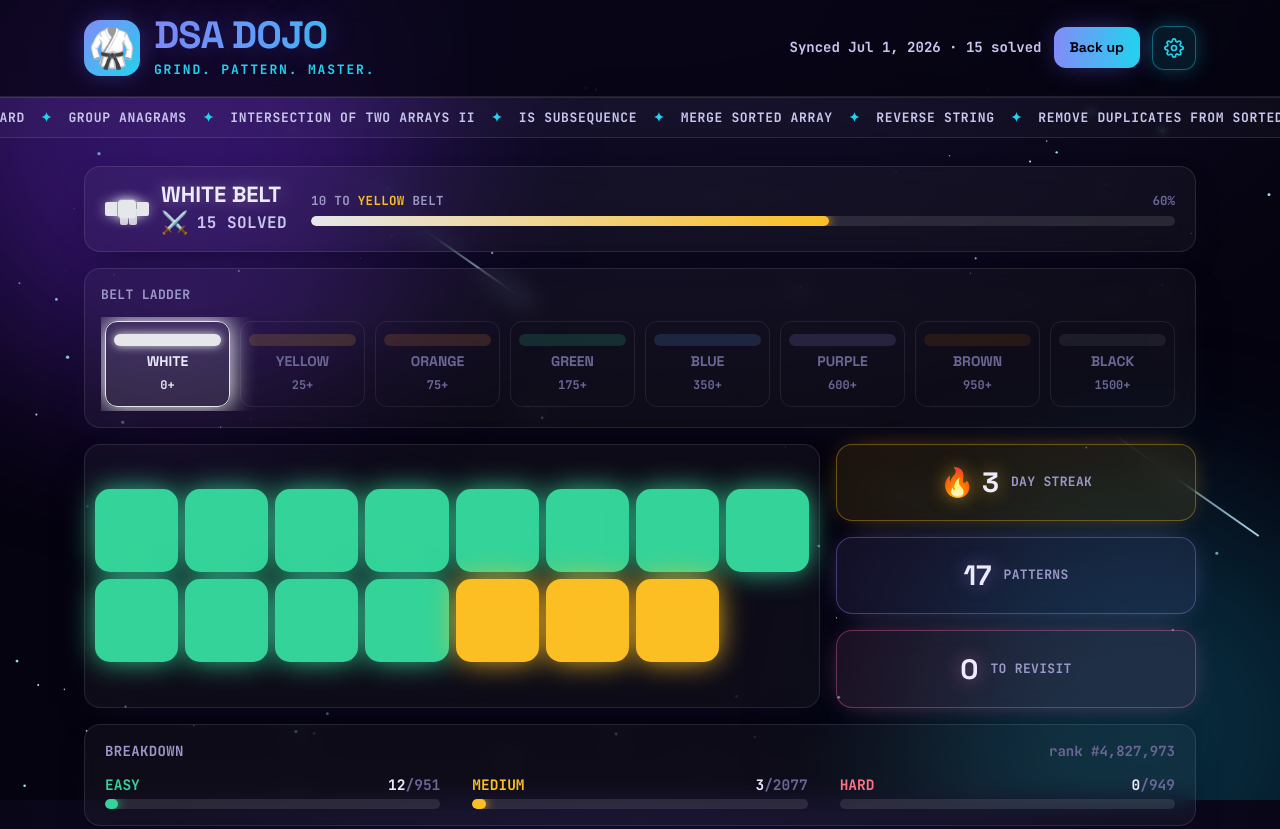
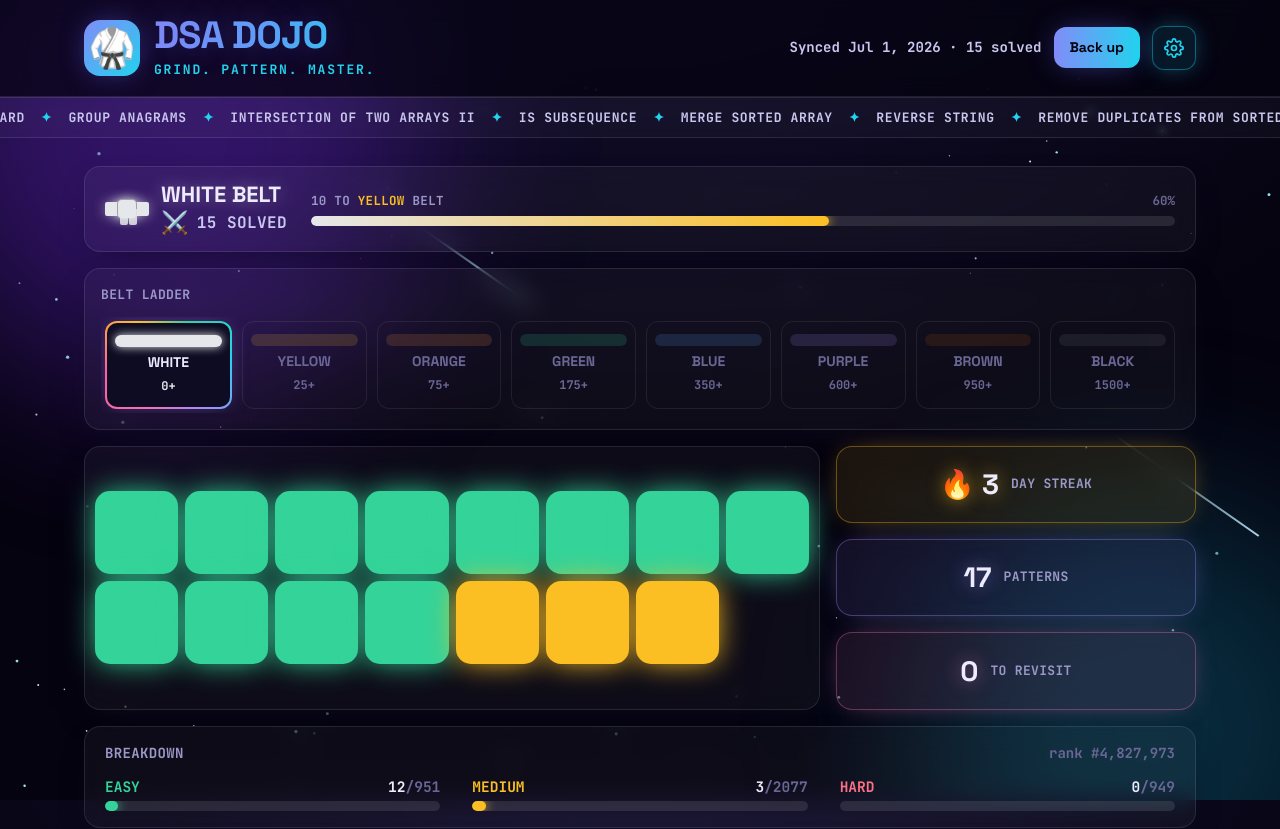
Before and after one commit to shiva-shivanibokka/dsa-dojo, a React (Vite) app: page / in a window 1280 px wide. Shown: the top 829 px of the page. Built offline with nearby package versions, Linux system fonts and the light colour scheme; the HTML template or start-up script is replaced by a standard one; a web font is replaced by a local one.

Commit message:
Belt ladder current-belt gets a flowing colourful border; click a mosaic square to scroll to and flash its problem card; rewrite README

```diff
--- a/src/App.tsx
+++ b/src/App.tsx
@@ -30,6 +30,9 @@ export default function App() {
     () => dojo.problems.filter((p) => dojo.get(p.slug, 'revisit') === '1' || dojo.get(p.slug, 'confidence') === 'forgot').length,
     [dojo.problems, dojo.get],
   )
+
+  const [focus, setFocus] = useState<{ slug: string; n: number }>({ slug: '', n: 0 })
+  const pickProblem = (slug: string) => setFocus((f) => ({ slug, n: f.n + 1 }))
 
   const solvedSlugs = useMemo(() => new Set(dojo.problems.map((p) => p.slug)), [dojo.problems])
   const solvedTags = useMemo(() => {
@@ -102,7 +105,7 @@ export default function App() {
               <BeltLadder solved={dojo.profile.totalSolved} />
             </div>
             <div className="mt-4">
-              <StatsBar profile={dojo.profile} problems={dojo.problems} patterns={patternCount} revisitCount={revisitCount} />
+              <StatsBar profile={dojo.profile} problems={dojo.problems} patterns={patternCount} revisitCount={revisitCount} onPick={pickProblem} />
             </div>
             <div className="mt-4">
               <Heatmap calendar={dojo.profile.calendar} total={dojo.profile.submissionsPastYear} />
@@ -115,7 +118,7 @@ export default function App() {
               <PatternsToLearn solvedTags={solvedTags} />
             </div>
             <div className="mt-8">
-              <ProblemBoard dojo={dojo} />
+              <ProblemBoard dojo={dojo} focus={focus} />
             </div>
           </>
         )}
--- a/src/components/BeltLadder.tsx
+++ b/src/components/BeltLadder.tsx
@@ -15,20 +15,19 @@ export default function BeltLadder({ solved }: { solved: number }) {
           const reached = solved >= b.min
           const earned = reached && !active // belts you've crossed → solid glowing border
 
-          const style: Record<string, string | undefined> = { '--belt': b.color }
-          if (active) {
-            style.background = `${b.color}1f`
-          } else if (earned) {
+          const style: Record<string, string | undefined> = {}
+          if (earned) {
+            // belts you've crossed → steady solid border in their own colour
             style.borderColor = b.color
             style.boxShadow = `0 0 14px -4px ${b.color}`
-          } else {
+          } else if (!active) {
             style.borderColor = 'rgba(255,255,255,0.08)'
           }
 
           return (
             <div
               key={b.name}
-              className={`flex min-w-[96px] flex-1 flex-col items-center gap-2 rounded-xl border px-2 py-3 ${active ? 'belt-pulse' : ''}`}
+              className={`flex min-w-[96px] flex-1 flex-col items-center gap-2 rounded-xl border px-2 py-3 ${active ? 'belt-current' : ''}`}
               style={style as CSSProperties}
             >
               <span
--- a/src/components/ProblemBoard.tsx
+++ b/src/components/ProblemBoard.tsx
@@ -1,4 +1,4 @@
-import { useMemo, useState } from 'react'
+import { useEffect, useMemo, useState } from 'react'
 import type { Difficulty } from '../data/types'
 import type { Dojo } from '../lib/store'
 import { DIFFICULTY_COLOR, DIFFICULTY_ORDER, rgb, tagColor } from '../lib/patterns'
@@ -6,7 +6,7 @@ import ProblemCard from './ProblemCard'
 
 type SortKey = 'recent' | 'difficulty' | 'id'
 
-export default function ProblemBoard({ dojo }: { dojo: Dojo }) {
+export default function ProblemBoard({ dojo, focus }: { dojo: Dojo; focus?: { slug: string; n: number } }) {
   const { problems, get } = dojo
   const [q, setQ] = useState('')
   const [diff, setDiff] = useState<Difficulty | 'all'>('all')
@@ -14,6 +14,26 @@ export default function ProblemBoard({ dojo }: { dojo: Dojo }) {
   const [onlyRevisit, setOnlyRevisit] = useState(false)
   const [sort, setSort] = useState<SortKey>('recent')
   const [grouped, setGrouped] = useState(false)
+
+  // When a mosaic square is clicked, clear any active filters (so the card is
+  // rendered and unique), then smooth-scroll to it and flash it.
+  useEffect(() => {
+    if (!focus?.slug) return
+    setQ('')
+    setDiff('all')
+    setPattern('all')
+    setOnlyRevisit(false)
+    setGrouped(false)
+    const t = window.setTimeout(() => {
+      const el = document.querySelector<HTMLElement>(`[data-slug="${CSS.escape(focus.slug)}"]`)
+      if (!el) return
+      el.scrollIntoView({ behavior: 'smooth', block: 'center' })
+      el.classList.add('card-flash')
+      window.setTimeout(() => el.classList.remove('card-flash'), 1500)
+    }, 80)
+    return () => window.clearTimeout(t)
+    // eslint-disable-next-line react-hooks/exhaustive-deps
+  }, [focus?.n])
 
   const diffCounts = useMemo(() => {
     const c: Record<string, number> = { Easy: 0, Medium: 0, Hard: 0 }
--- a/src/components/ProblemCard.tsx
+++ b/src/components/ProblemCard.tsx
@@ -16,6 +16,7 @@ export default function ProblemCard({ problem, dojo }: { problem: Problem; dojo:
 
   return (
     <div
+      data-slug={problem.slug}
       className="flex flex-col gap-3 rounded-2xl border border-white/10 bg-white/[0.04] p-4 shadow-card backdrop-blur-md transition hover:-translate-y-0.5 hover:border-white/20"
       style={{ boxShadow: `inset 3px 0 0 0 rgba(${dRgb},0.9)` }}
     >
--- a/src/components/SolvedMosaic.tsx
+++ b/src/components/SolvedMosaic.tsx
@@ -9,7 +9,7 @@ const RANK: Record<Difficulty, number> = { Easy: 0, Medium: 1, Hard: 2 }
 // box size + problem count, so it auto-resizes as more problems are solved and
 // always fills the space (with a small even margin all around, from the box's
 // own padding).
-export default function SolvedMosaic({ problems }: { problems: Problem[] }) {
+export default function SolvedMosaic({ problems, onPick }: { problems: Problem[]; onPick?: (slug: string) => void }) {
   const ref = useRef<HTMLDivElement>(null)
   const [box, setBox] = useState({ w: 0, h: 0 })
 
@@ -57,9 +57,13 @@ export default function SolvedMosaic({ problems }: { problems: Problem[] }) {
           {sorted.map((p, i) => {
             const c = DIFFICULTY_COLOR[p.difficulty]
             return (
-              <div
+              <button
+                type="button"
                 key={p.slug || i}
-                title={`${p.title} · ${p.difficulty}`}
+                title={`${p.title} · ${p.difficulty} — click to view`}
+                aria-label={`${p.title}, ${p.difficulty}. Click to view in the list below.`}
+                onClick={() => onPick?.(p.slug)}
+                className="cursor-pointer transition hover:brightness-125 hover:ring-2 hover:ring-white/70"
                 style={{
                   width: size,
                   height: size,
--- a/src/components/StatsBar.tsx
+++ b/src/components/StatsBar.tsx
@@ -10,18 +10,20 @@ export default function StatsBar({
   problems,
   patterns,
   revisitCount,
+  onPick,
 }: {
   profile: Profile
   problems: Problem[]
   patterns: number
   revisitCount: number
+  onPick?: (slug: string) => void
 }) {
   return (
     <div className="flex flex-col gap-4">
       {/* top row: solved mosaic (2/3) · three boxes stacked (1/3) */}
       <div className="grid gap-4 sm:grid-cols-3">
         <div className="h-[264px] rounded-2xl border border-white/10 bg-white/[0.04] p-2.5 shadow-card backdrop-blur-md sm:col-span-2">
-          <SolvedMosaic problems={problems} />
+          <SolvedMosaic problems={problems} onPick={onPick} />
         </div>
         <div className="grid grid-rows-3 gap-4">
           <Tile value={`🔥 ${profile.streak}`} label="Day streak" rgb="251,191,36" />
--- a/src/index.css
+++ b/src/index.css
@@ -54,25 +54,54 @@ body {
   }
 }
 
-/* Pulsing glow for the current belt in the ladder (colour via --belt var) */
-@keyframes beltPulse {
-  0%,
-  100% {
-    box-shadow: 0 0 9px -2px var(--belt);
-    border-color: color-mix(in srgb, var(--belt) 70%, transparent);
-  }
-  50% {
-    box-shadow: 0 0 26px 3px var(--belt);
-    border-color: var(--belt);
+/* Current belt in the ladder: a colourful border whose hues flow around the
+   perimeter like a current (rotating conic gradient on the border box). */
+@property --belt-angle {
+  syntax: '<angle>';
+  initial-value: 0deg;
+  inherits: false;
+}
+@keyframes beltFlow {
+  to {
+    --belt-angle: 360deg;
   }
 }
-.belt-pulse {
-  animation: beltPulse 1.8s ease-in-out infinite;
+.belt-current {
+  border: 2px solid transparent !important;
+  background:
+    linear-gradient(#0e0c22, #0e0c22) padding-box,
+    conic-gradient(
+        from var(--belt-angle),
+        #ff5e9c,
+        #fbbf24,
+        #34d399,
+        #22d3ee,
+        #a78bfa,
+        #f472b6,
+        #ff5e9c
+      )
+      border-box;
+  animation: beltFlow 3.5s linear infinite;
+  box-shadow: 0 0 22px -8px rgba(167, 139, 250, 0.55);
 }
 @media (prefers-reduced-motion: reduce) {
-  .belt-pulse {
+  .belt-current {
     animation: none;
-    box-shadow: 0 0 16px -4px var(--belt);
-    border-color: var(--belt);
   }
 }
+
+/* Brief highlight when you click a mosaic square to jump to its problem card */
+@keyframes cardFlash {
+  0% {
+    box-shadow: 0 0 0 0 rgba(34, 211, 238, 0);
+  }
+  25% {
+    box-shadow: 0 0 0 3px rgba(34, 211, 238, 0.85), 0 0 26px rgba(34, 211, 238, 0.55);
+  }
+  100% {
+    box-shadow: 0 0 0 0 rgba(34, 211, 238, 0);
+  }
+}
+.card-flash {
+  animation: cardFlash 1.5s ease-out;
+}
```
Also changed, not shown: 1 other file (tests, documents, lock files or other folders).
